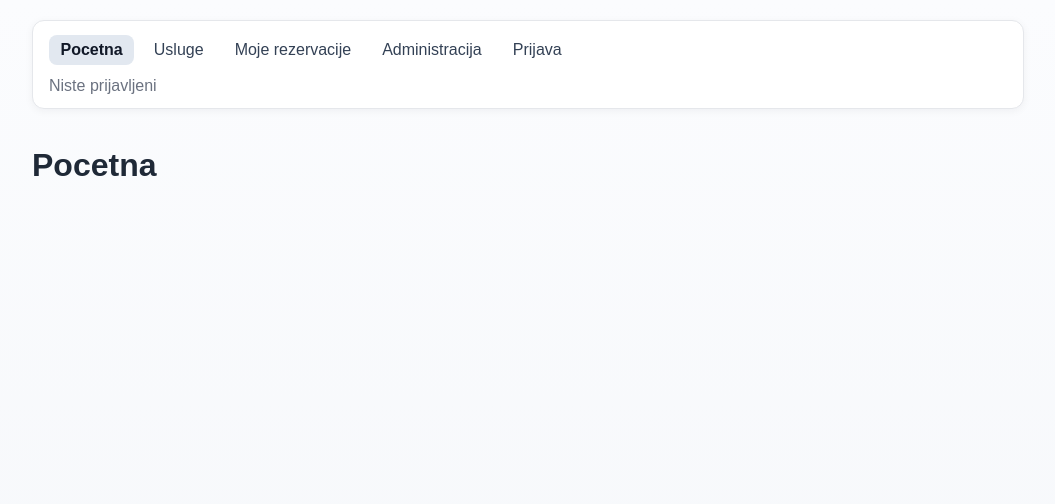
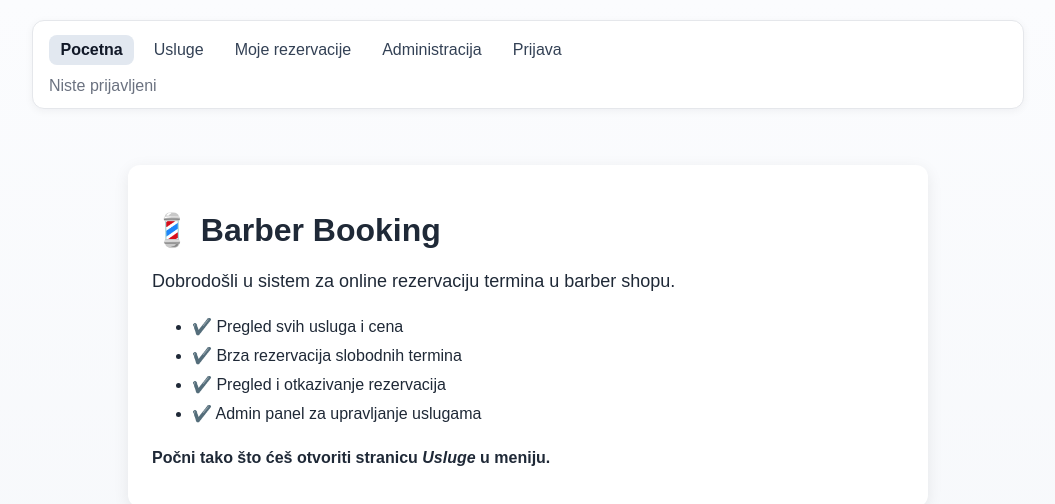
Before and after one commit to prodanovicandrija0209/barber-booking, a React (Vite) app: page / in a window 1280 px wide. Shown: the top 504 px of the page, without its empty margins (112-1167 px from the left). Built offline with nearby package versions, Linux system fonts and the light colour scheme.

Commit message:
Update Home page and db data

```diff
--- a/db.json
+++ b/db.json
@@ -48,13 +48,6 @@
       "duration": 25,
       "price": 800,
       "description": "Pranje kose i feniranje za uredan zavrsni izgled."
-    },
-    {
-      "id": "0211",
-      "name": "pranje kose",
-      "price": 300,
-      "duration": 15,
-      "description": "Brzinsko ispiranje kose"
     }
   ],
   "timeSlots": [
@@ -64,7 +57,7 @@
       "date": "2026-02-12",
       "startTime": "09:00",
       "endTime": "09:30",
-      "available": false
+      "available": true
     },
     {
       "id": "2",
@@ -120,7 +113,7 @@
       "date": "2026-02-13",
       "startTime": "14:00",
       "endTime": "14:50",
-      "available": true
+      "available": false
     },
     {
       "id": "9",
@@ -157,10 +150,10 @@
   ],
   "reservations": [
     {
-      "id": "c2fc",
+      "id": "2c2f",
       "userEmail": "user@test.com",
-      "serviceId": 1,
-      "timeSlotId": 1
+      "serviceId": 3,
+      "timeSlotId": 8
     }
   ]
 }
--- a/src/pages/Home.jsx
+++ b/src/pages/Home.jsx
@@ -1,5 +1,33 @@
 function Home() {
-  return <h1>Pocetna</h1>
+  return (
+    <div style={{
+      maxWidth: "800px",
+      margin: "40px auto",
+      padding: "24px",
+      background: "#ffffff",
+      borderRadius: "12px",
+      boxShadow: "0 4px 16px rgba(0,0,0,0.08)"
+    }}>
+      <h1 style={{ marginBottom: "16px" }}>
+        💈 Barber Booking
+      </h1>
+
+      <p style={{ fontSize: "18px", lineHeight: "1.6" }}>
+        Dobrodošli u sistem za online rezervaciju termina u barber shopu.
+      </p>
+
+      <ul style={{ fontSize: "16px", lineHeight: "1.8" }}>
+        <li>✔️ Pregled svih usluga i cena</li>
+        <li>✔️ Brza rezervacija slobodnih termina</li>
+        <li>✔️ Pregled i otkazivanje rezervacija</li>
+        <li>✔️ Admin panel za upravljanje uslugama</li>
+      </ul>
+
+      <p style={{ marginTop: "20px", fontWeight: "bold" }}>
+        Počni tako što ćeš otvoriti stranicu <i>Usluge</i> u meniju.
+      </p>
+    </div>
+  )
 }
 
 export default Home
```
